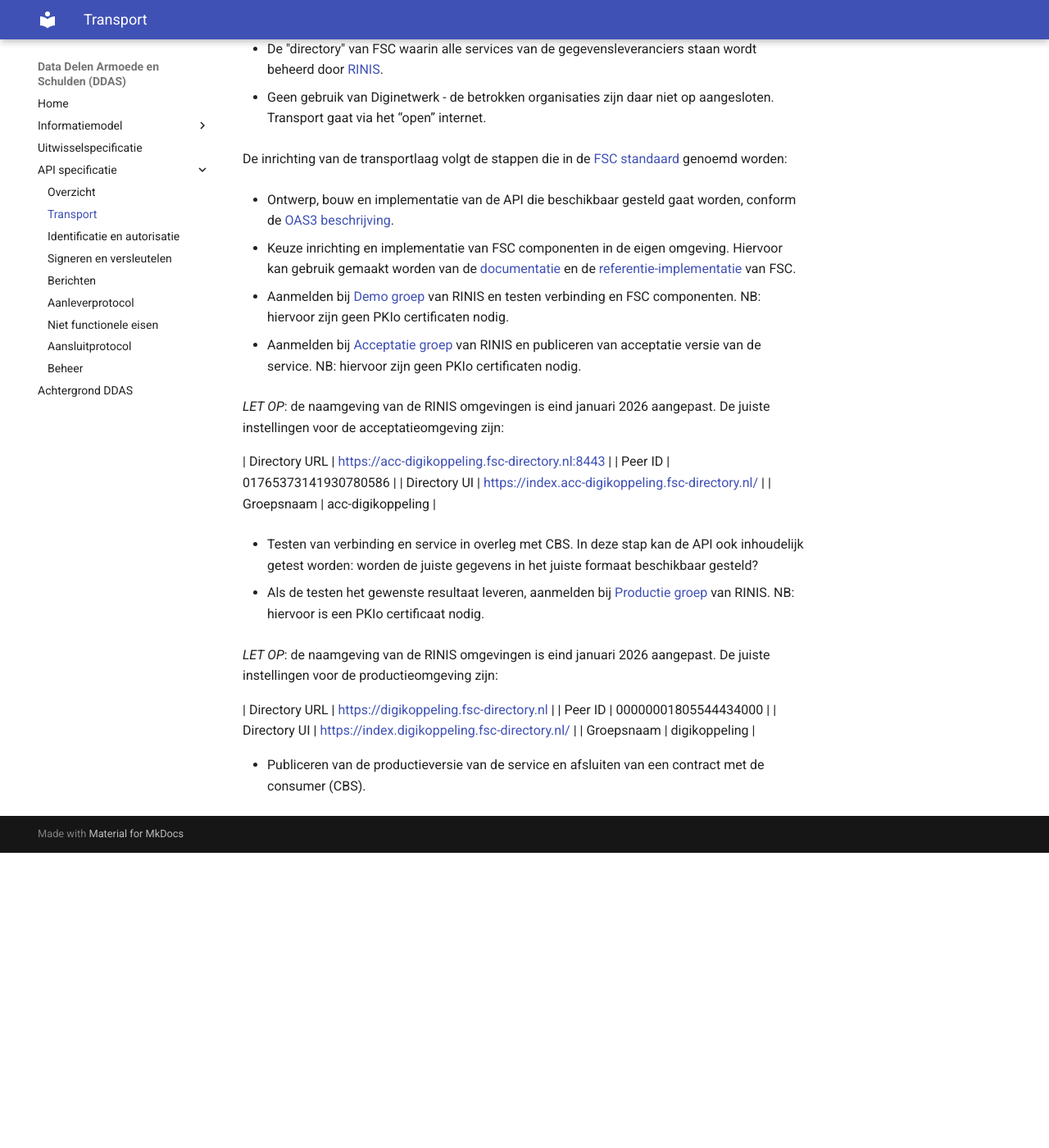
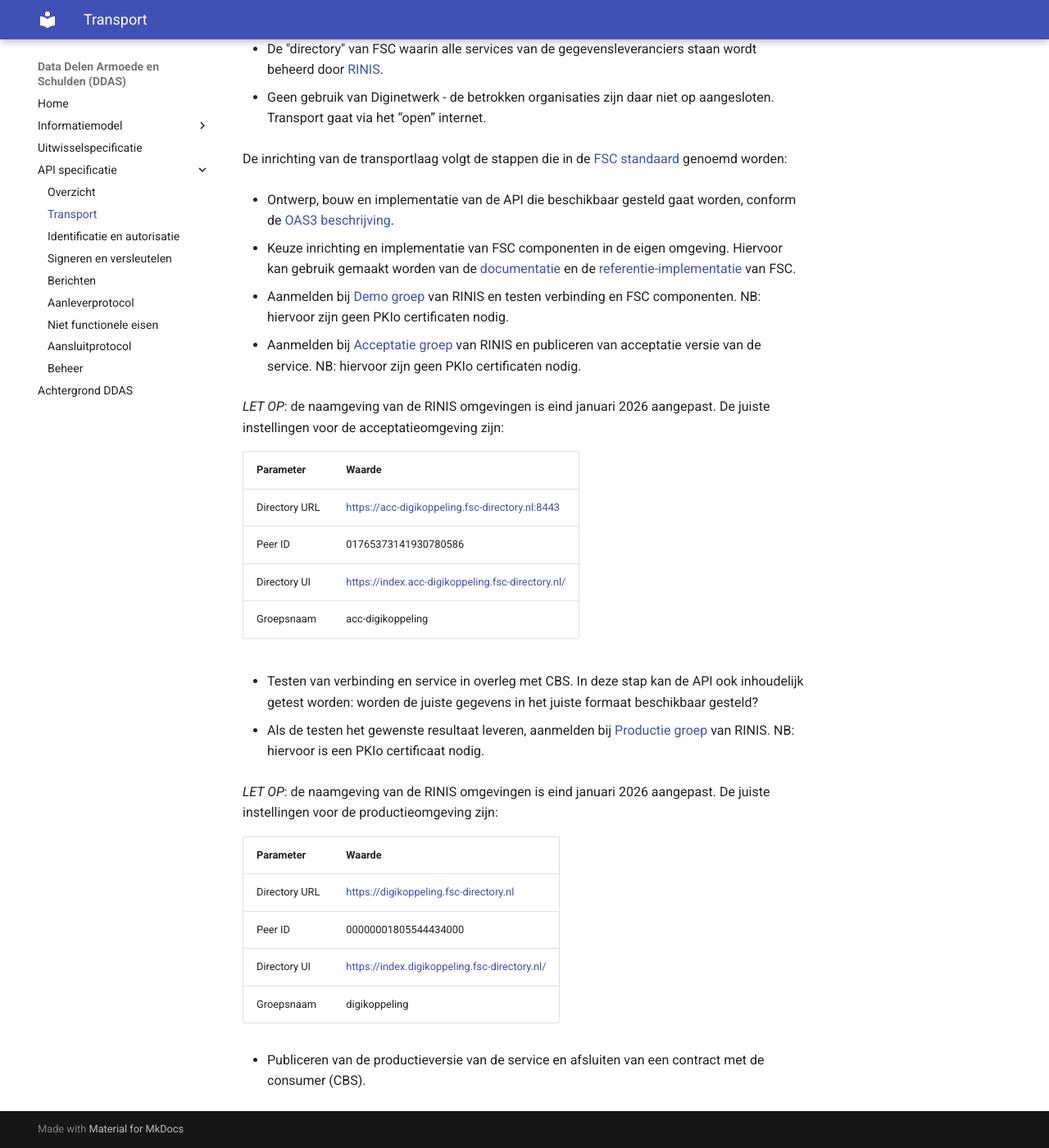
Before and after one commit to Govert-Claus/DDAS-API, an MkDocs documentation site: the page built from docs/transport.md, in a window 1280 px wide and 1400 px high, scrolled down 445 px. Shown: the whole window at 82% size. Built offline with MkDocs 1.6.1 and Material for MkDocs 9.7.7, drawn with Linux system fonts in a browser that asks for light colours; the version menu is left out; before the commit the page ends 1485 px from its top, so only the background shows below that.

```diff
--- a/docs/transport.md
+++ b/docs/transport.md
@@ -27,6 +27,8 @@ De inrichting van de transportlaag volgt de stappen die in de [FSC standaard](ht
 
 *LET OP*: de naamgeving van de RINIS omgevingen is eind januari 2026 aangepast. De juiste instellingen voor de acceptatieomgeving zijn:
 
+| Parameter | Waarde |
+| --------- | ------ |
 | Directory URL | https://acc-digikoppeling.fsc-directory.nl:8443 |
 | Peer ID | 01765373141930780586 |
 | Directory UI | https://index.acc-digikoppeling.fsc-directory.nl/ |
@@ -38,6 +40,8 @@ De inrichting van de transportlaag volgt de stappen die in de [FSC standaard](ht
 
 *LET OP*: de naamgeving van de RINIS omgevingen is eind januari 2026 aangepast. De juiste instellingen voor de productieomgeving zijn:
 
+| Parameter | Waarde |
+| --------- | ------ |
 | Directory URL | https://digikoppeling.fsc-directory.nl |
 | Peer ID | 00000001805544434000 |
 | Directory UI | https://index.digikoppeling.fsc-directory.nl/ |
```
